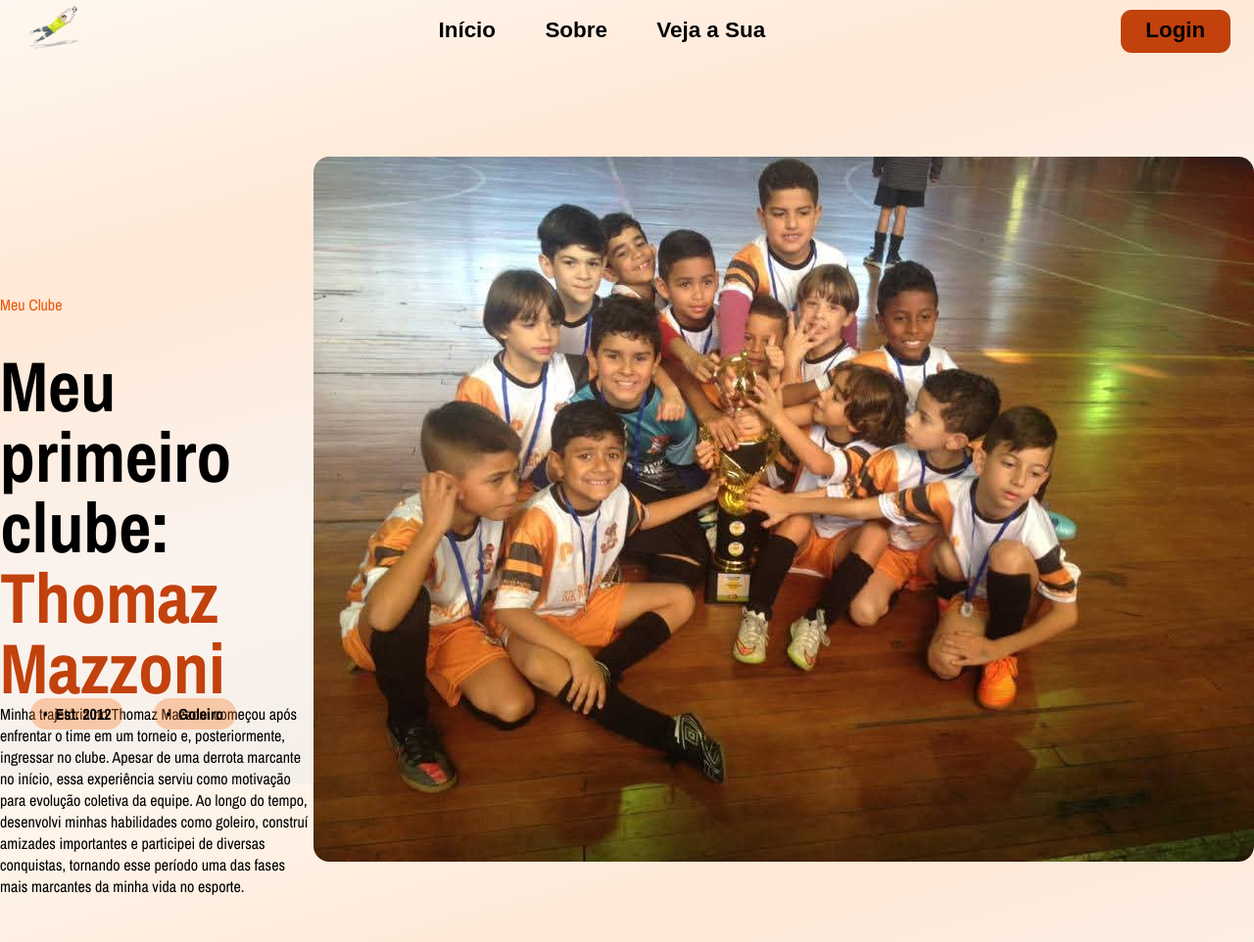
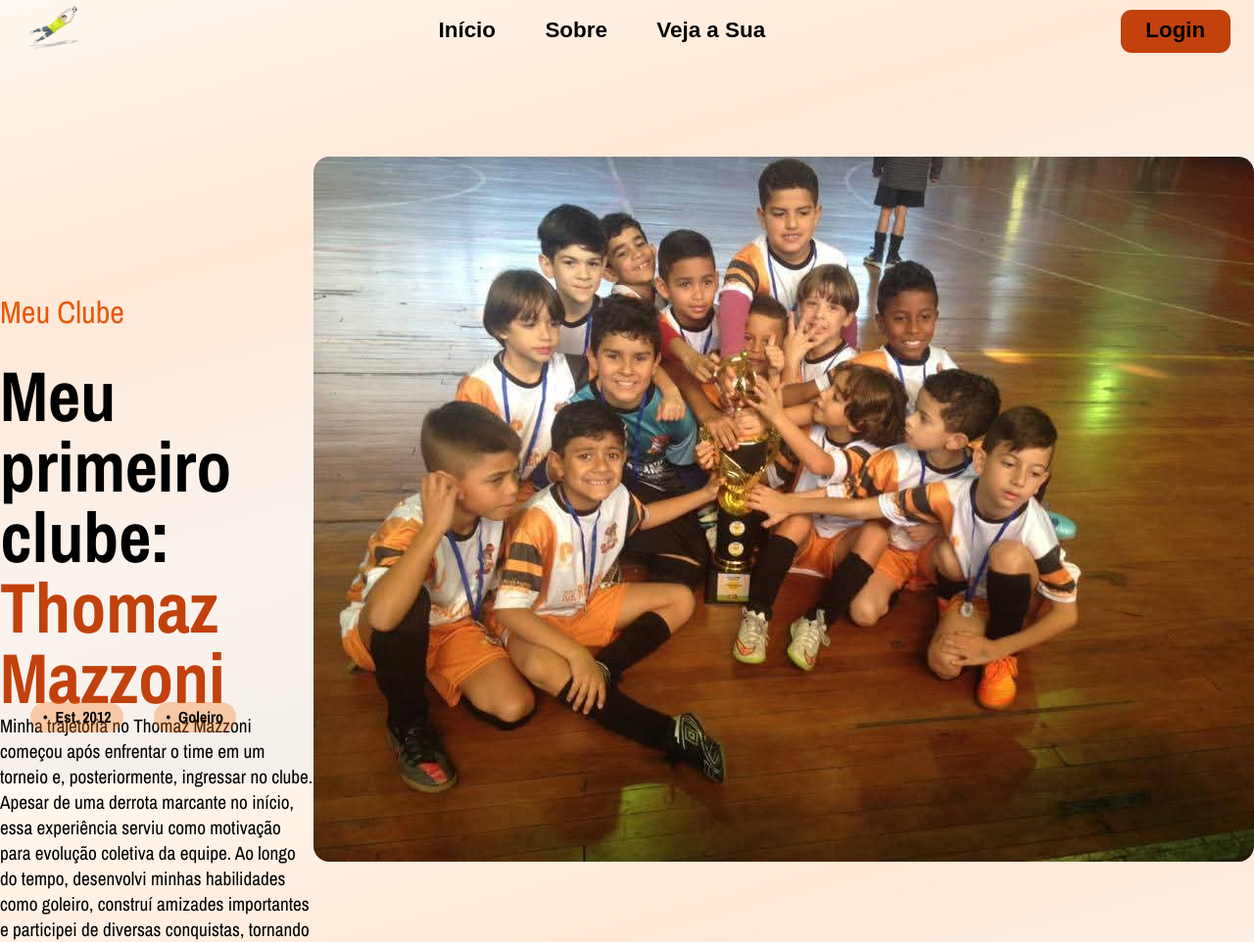
Before and after one commit to LeooM5/ProjetoIndividual, a website: page public/index.html in a window 1280 px wide. Shown: the top 962 px of the page at 98% size. Drawn offline with nearby package versions, Linux system fonts and the light colour scheme; a web font is replaced by a local one.

Commit message:
modificando tamanho da letra

```diff
--- a/public/index.html
+++ b/public/index.html
@@ -58,7 +58,7 @@
         data-aos-duration="800"
         class="left-prin"
       >
-        <div style="color: var(--destaque-forte)" class="eu">Meu Clube</div>
+        <div style="color: var(--destaque-forte); font-size: 2em;" class="eu">Meu Clube</div>
         <div class="resumoMeu">
           <h1>Meu primeiro clube: <span>Thomaz Mazzoni</span></h1>
           <p>
--- a/public/pages/CSS/estiloIndex.css
+++ b/public/pages/CSS/estiloIndex.css
@@ -332,7 +332,7 @@
 }
 
 .texto-sobre-card p {
-    font-size: .9em;
+    font-size: 1em;
     padding: .5em 1.5em;
     text-align: justify;
     font-style: italic;
@@ -419,3 +419,9 @@
     color: var(--cor-texto);
     border: 1px solid var(--borda);
 }
+
+/* EXTRAS */
+
+p {
+    font-size: 1.2em;
+}
--- a/public/pages/JS/dash.js
+++ b/public/pages/JS/dash.js
@@ -253,6 +253,8 @@ function preencherTabelaCompleta(dados) {
 
   tbody.innerHTML = "";
 
+  console.log(dados);
+
   const ordenados = [...dados].sort(
     (a, b) => new Date(b.dataPartida) - new Date(a.dataPartida),
   );
```
